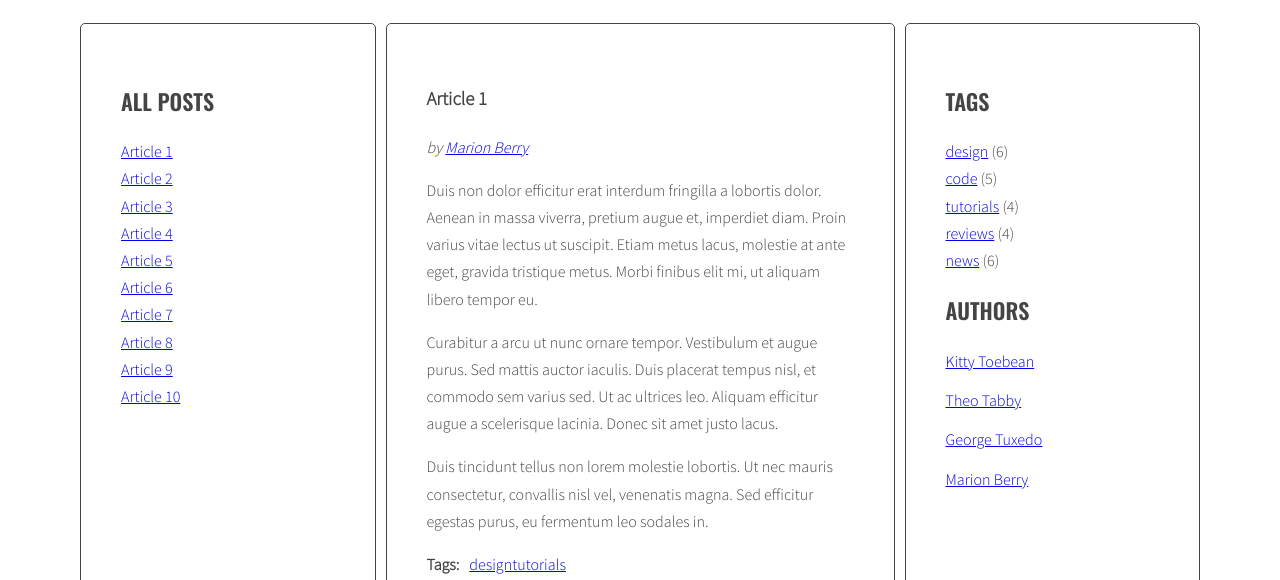
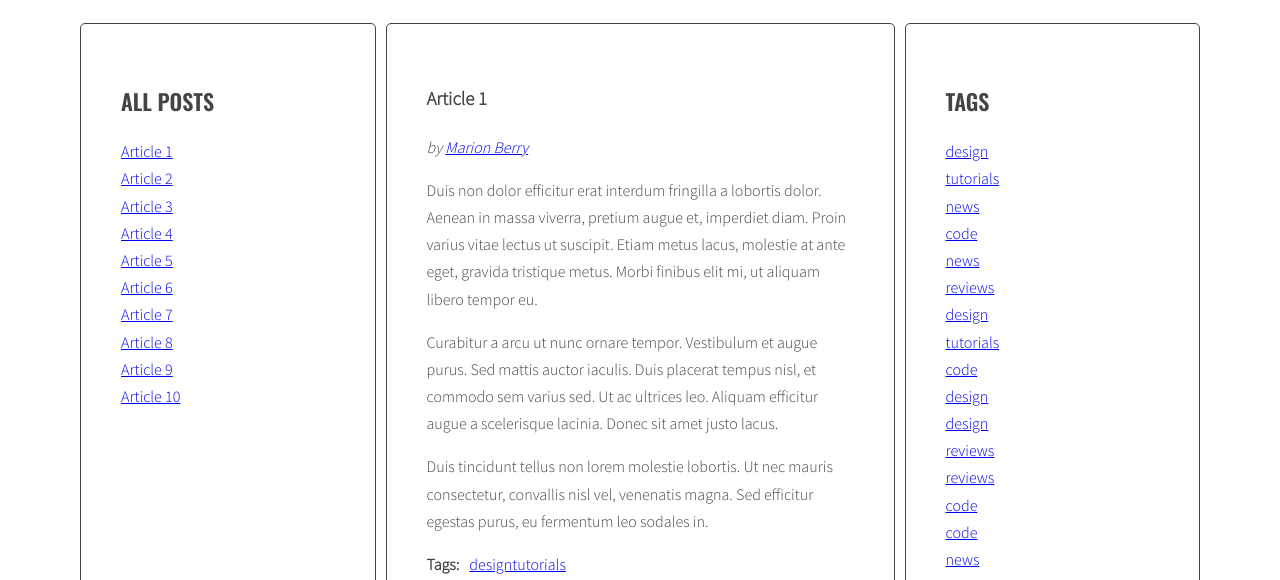
Before and after one commit to p-dubowik/javascript-blog, a website: page index.html in a window 1280 px wide. Shown: the part 220-800 px from the top of the page. Drawn offline with nearby package versions, Linux system fonts and the light colour scheme.

Commit message:
Update generateTags function

```diff
--- a/index.html
+++ b/index.html
@@ -184,11 +184,6 @@
         <aside class="sidebar">
             <h2 class="section-title">Tags</h2>
             <ul class="list tags">
-            <li><a href="#">design</a> <span>(6)</span></li>
-            <li><a href="#">code</a> <span>(5)</span></li>
-            <li><a href="#">tutorials</a> <span>(4)</span></li>
-            <li><a href="#">reviews</a> <span>(4)</span></li>
-            <li><a href="#">news</a> <span>(6)</span></li>
             </ul>
             <h2 class="section-title">Authors</h2>
             <ul class="list authors">
--- a/js/script.js
+++ b/js/script.js
@@ -46,7 +46,8 @@
     optTitleSelector = '.post-title',
     optTitleListSelector = '.titles',
     optArticleTagsSelector = '.post-tags .list',
-    optAuthorSelector = '.post-author';
+    optAuthorSelector = '.post-author',
+    optTagListSelector = '.tags.list';
 
   const generateTitleLinks = function(customSelector = '') {
 
@@ -85,6 +86,9 @@
   generateTitleLinks();
 
   const generateTags = function(){
+    /* [NEW] create a new variable allTags with an empty array */
+    let allTags = [];
+
   /* find all articles */
     const articles = document.querySelectorAll(optArticleSelector);
     /* START LOOP: for every article: */
@@ -106,12 +110,21 @@
         /* add generated code to html variable */
         html = html + linkHTML;
         console.log(html);
+        /* [NEW] check if this link is NOT already in allTags */
+        if(allTags.indexOf(linkHTML == -1)){
+          /* [NEW] add generated code to allTags array */
+          allTags.push(linkHTML);
+        }
         /* END LOOP: for each tag */
       }
       /* insert HTML of all the links into the tags wrapper */
       tagList.innerHTML = html;
       /* END LOOP: for every article: */
     }
+      /* [NEW] find list of tags in right column */
+    const tagList = document.querySelector(optTagListSelector);
+    /* [NEW] add html from allTags to tagList */
+    tagList.innerHTML = allTags.join(' ')
   };
 
   generateTags();
@@ -210,12 +223,10 @@ function addClickListenerToAuthors(){
   for(let link of links){
     link.addEventListener('click', authorClickHandler);
   }
-
 }
 
 addClickListenerToAuthors();
 
 
 
-
 }
```
